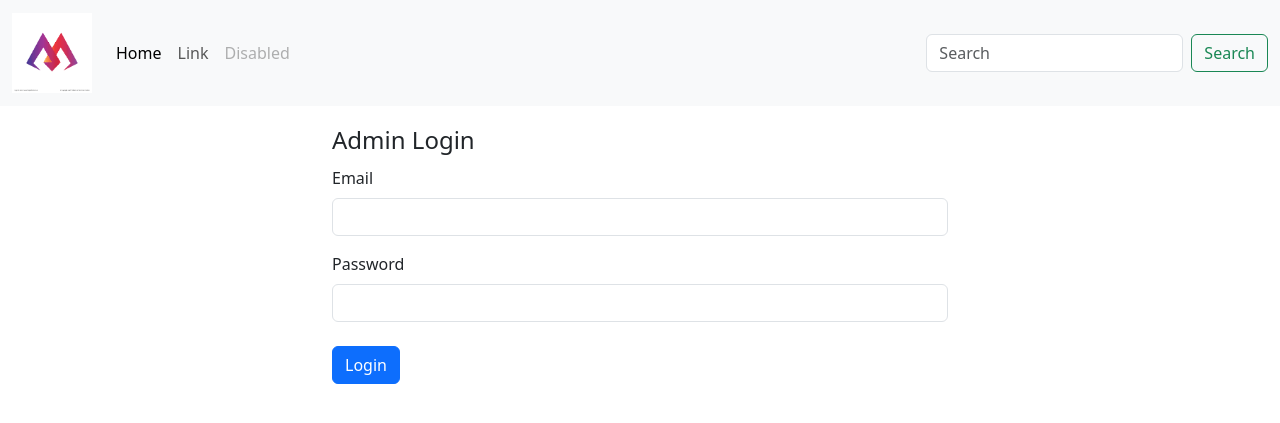
After one commit to ayeayemyint100314/ecom_111, a PHP site: page /login.php in a window 1280 px wide. The commit adds this page. Shown: the top 423 px of the page. Run offline with PHP 8.4, Linux system fonts and the light colour scheme.

Commit message:
login page is partially done.

```diff
--- /dev/null
+++ b/admin/111sql.sql
@@ -0,0 +1,6 @@
+CREATE table admin(
+id integer PRIMARY KEY AUTO_INCREMENT,
+email varchar(100) UNIQUE,
+password varchar(60)
+
+);
--- a/admin/index.php
+++ b/admin/index1.php
@@ -10,7 +10,7 @@ function power($num1, $num2)
     return pow($num1, $num2);
 }
 
-$number1 = 2;
+$number1 = 2; // $studentName
 $number2 = 6;
 $result = power($number1, $number2);// calling function
 echo "<br>result is $result";
--- /dev/null
+++ b/admin/login.php
@@ -0,0 +1,70 @@
+<?php
+
+    if(isset($_POST['btnLogin']))  // login request
+    {
+        $email = $_POST['email']; // it is name attribute value of form control
+        $password = $_POST['password'];
+       $hashcode = "$2y$10\$eRxLvu5qdYllylfgsjlqr.PlzkfkPGT.qRyTGx3gXEfwKPNoEt0fK";
+        if(password_verify($password, $hashcode )) // plain text, hashcode
+       {
+            echo "login success";
+       }
+       else{
+            echo "login fail";
+       }
+
+    }
+
+?>
+<!DOCTYPE html>
+<html lang="en">
+
+<head>
+    <meta charset="UTF-8">
+    <meta name="viewport" content="width=device-width, initial-scale=1.0">
+    <title>Admin Login</title>
+    <link href="https://cdn.jsdelivr.net/npm/bootstrap@5.3.7/dist/css/bootstrap.min.css" rel="stylesheet" integrity="sha384-LN+7fdVzj6u52u30Kp6M/trliBMCMKTyK833zpbD+pXdCLuTusPj697FH4R/5mcr" crossorigin="anonymous">
+    <script src="https://cdn.jsdelivr.net/npm/bootstrap@5.3.7/dist/js/bootstrap.bundle.min.js" integrity="sha384-ndDqU0Gzau9qJ1lfW4pNLlhNTkCfHzAVBReH9diLvGRem5+R9g2FzA8ZGN954O5Q" crossorigin="anonymous"></script>
+
+</head>
+
+<body>
+
+    <div class="container-fluid">
+        <div class="row">
+            <?php
+            require_once "navigation.php";
+            ?>
+
+        </div>
+        <div class="row ">
+            <div class="col-md-6 mx-auto">
+                <form action="login.php" class="form mt-3" method="post">
+                    <fieldset>
+                        <legend>Admin Login</legend>
+                        <div class="mb-3">
+                            <label for="" class="form-label">Email</label>
+                            <input type="email" class="form-control" name="email">
+                        </div>
+                        <div class="mb-3">
+                            <label for="" class="form-label">Password</label>
+                            <input type="password" class="form-control" name="password">
+                        </div>
+                        <button type="submit" class="btn btn-primary mt-2" name="btnLogin">Login</button>
+
+
+                    </fieldset>
+                </form>
+
+
+
+            </div>
+
+        </div>
+
+
+    </div>
+
+</body>
+
+</html>
--- /dev/null
+++ b/admin/navigation.php
@@ -0,0 +1,34 @@
+<?php
+
+
+
+
+
+?>
+<nav class="navbar navbar-expand-lg bg-body-tertiary">
+  <div class="container-fluid">
+    <button class="navbar-toggler" type="button" data-bs-toggle="collapse" data-bs-target="#navbarTogglerDemo01" aria-controls="navbarTogglerDemo01" aria-expanded="false" aria-label="Toggle navigation">
+      <span class="navbar-toggler-icon"></span>
+    </button>
+    <div class="collapse navbar-collapse" id="navbarTogglerDemo01">
+      <a class="navbar-brand" href="#">
+        <img src="logo/logo.png" style="width:80px; height:80px">
+    </a>
+      <ul class="navbar-nav me-auto mb-2 mb-lg-0">
+        <li class="nav-item">
+          <a class="nav-link active" aria-current="page" href="#">Home</a>
+        </li>
+        <li class="nav-item">
+          <a class="nav-link" href="#">Link</a>
+        </li>
+        <li class="nav-item">
+          <a class="nav-link disabled" aria-disabled="true">Disabled</a>
+        </li>
+      </ul>
+      <form class="d-flex" role="search">
+        <input class="form-control me-2" type="search" placeholder="Search" aria-label="Search"/>
+        <button class="btn btn-outline-success" type="submit">Search</button>
+      </form>
+    </div>
+  </div>
+</nav>
--- /dev/null
+++ b/admin/pwdTest.php
@@ -0,0 +1,3 @@
+<?php
+$hashCode = password_hash('Abc123!@#', PASSWORD_BCRYPT);
+echo $hashCode;
```
Also changed, not shown: admin/logo/logo.png (added).
